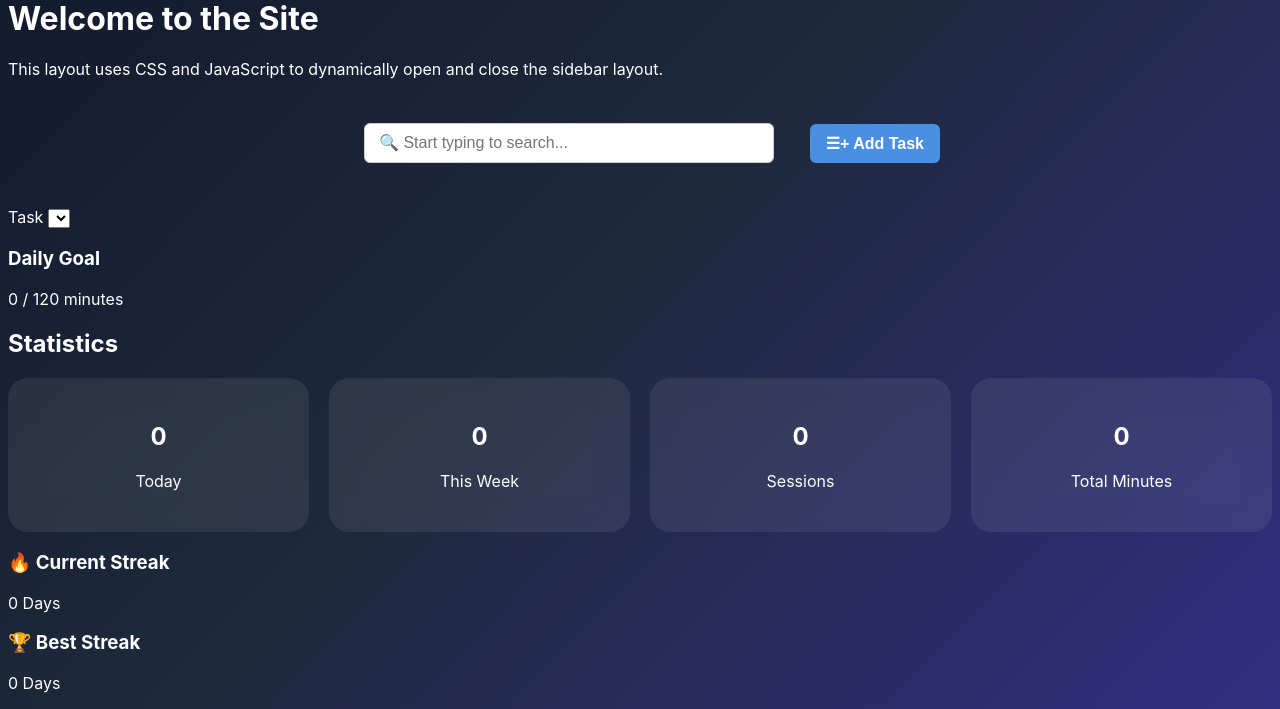
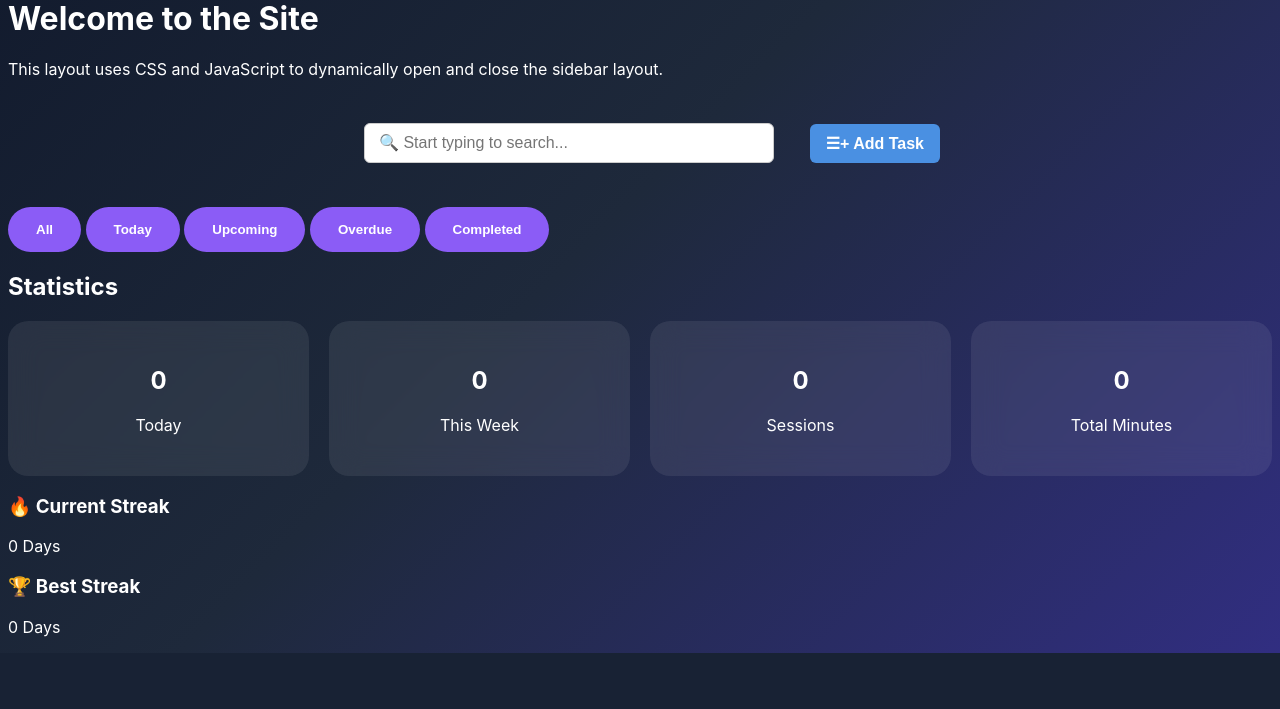
Before and after one commit to CoolCoderAran/smart_planner, a Flask app: page /planner in a window 1280 px wide. Shown: the part 268-977 px from the top of the page. After the commit the page ends 921 px from the top, so only its background shows below. Run offline with Flask 3, Linux system fonts and the light colour scheme; lists and menus that the app fills with data are empty.

Commit message:
Update planner.html

```diff
--- a/templates/planner.html
+++ b/templates/planner.html
@@ -80,34 +80,22 @@
 <main class="container">
     <div class="search-display"></div>
     <div class="posts-container"></div>
+
+
+<!-- Bottom Row: Filter Tabs -->
+    <div class="filter-bar">
+        <button class="filter-btn active" data-filter="all">All</button>
+        <button class="filter-btn" data-filter="today">Today</button>
+        <button class="filter-btn" data-filter="upcoming">Upcoming</button>
+        <button class="filter-btn" data-filter="overdue">Overdue</button>
+        <button class="filter-btn" data-filter="completed">Completed</button>
+    </div>
+</header>
+
+<main class="container">
+    <div class="search-display"></div>
+    <div class="posts-container"></div>
 </main>
-
-                <div id="customSettings" style="display:none">
-                    <label for="customFocus">Focus Minutes</label>
-                    <input type="number" id="customFocus" value="30">
-
-                    <label for="customBreak">Break Minutes</label>
-                    <input type="number" id="customBreak" value="5">
-                </div>
-
-                <label for="taskSelect">Task</label>
-                <select id="taskSelect">
-                    {% for task in tasks %}
-                    <option value="{{ task[1] }}">{{ task[1] }}</option>
-                    {% endfor %}
-                </select>
-            </div>
-        </div>
-
-        <div class="goal-card">
-            <h3>Daily Goal</h3>
-            <div class="goal-bar">
-                <div id="goalFill"></div>
-            </div>
-            <p>
-                <span id="todayGoalMinutes">0</span> / 120 minutes
-            </p>
-        </div>
 
         <div class="stats-section">
             <h2>Statistics</h2>
```
